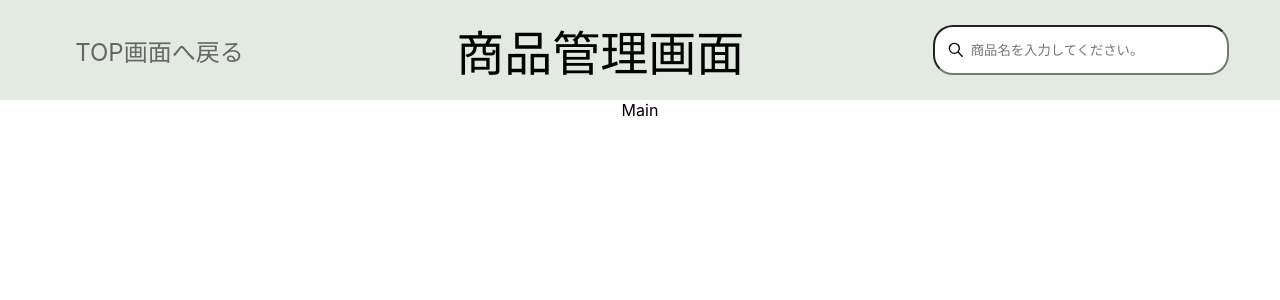
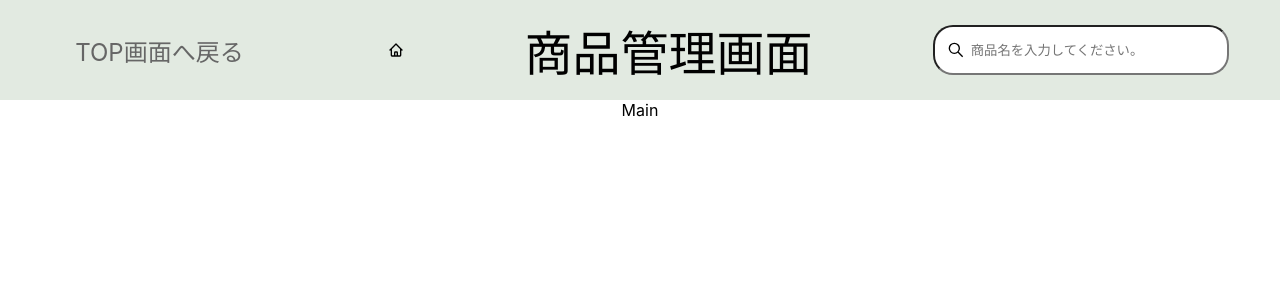
Before and after one commit to furu0202/StockManagementApp, a React (Create React App) app: page / in a window 1280 px wide. Shown: the top 300 px of the page. Built offline with nearby package versions, Linux system fonts and the light colour scheme.

Commit message:
TOP画面へ戻るアイコンの実装

```diff
--- a/src/components/Header.jsx
+++ b/src/components/Header.jsx
@@ -1,11 +1,13 @@
 import React from 'react';
 import 'src/styles/header.css';
+import { HiOutlineHome } from 'react-icons/hi';
 import { GrSearch } from 'react-icons/gr';
 const Header = () => {
   return (
     <div className={'siteHeader'}>
       {/* ========= 戻るエリア ======== */}
       <div className={'goBackButton'}>TOP画面へ戻る</div>
+      <HiOutlineHome className={'HiOutlineHome'} />
       {/* ======== タイトル画面エリア ======== */}
       <div className={'titleArea'}>商品管理画面</div>
       {/* ======== 検索画面エリア ======== */}
```
